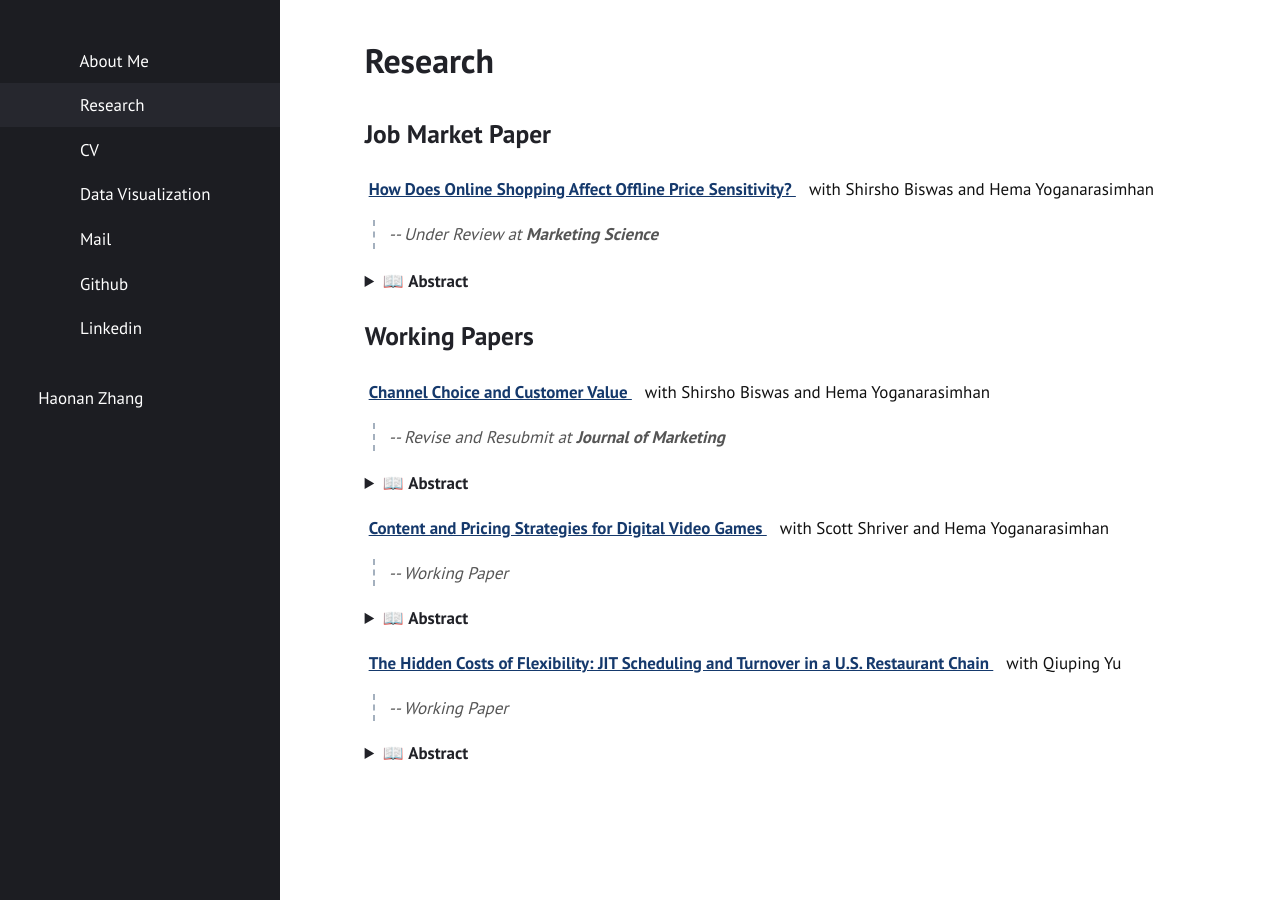
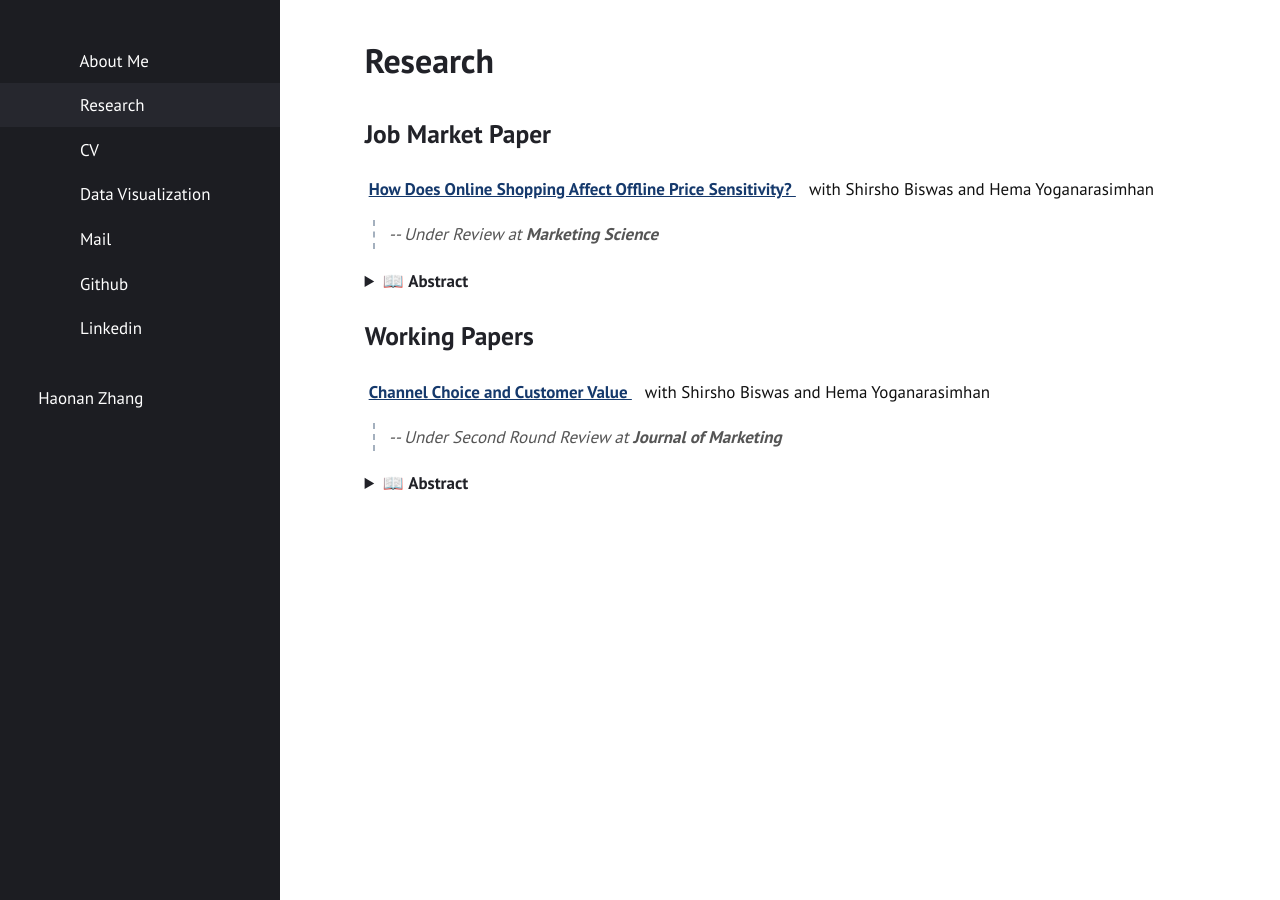
Before and after one commit to haonanzhang-vv/haonanzhang-vv.github.io, a Jekyll site: the page built from PubList.md, in a window 1280 px wide. Built offline with Jekyll 4.4.1, drawn with Linux system fonts in a browser that asks for light colours; some of the changed text lies outside the part shown.

Commit message:
Update PubList.md

```diff
--- a/PubList.md
+++ b/PubList.md
@@ -74,12 +74,28 @@
 <br>
 
 <div class="paper-status">
-  -- Revise and Resubmit at <strong>Journal of Marketing</strong>
+  -- Under Second Round Review at <strong>Journal of Marketing</strong>
 </div>
 
 <details>
   <summary> 📖 <strong>Abstract</strong></summary>
-We investigate how the adoption of a retailer's digital shopping channels (e-commerce website and/or mobile app) affects the purchase behaviors of consumers who had previously only shopped at the retailer's physical stores. We consider two types of adopters – (a) those who adopted online shopping due to the environmental shock of COVID-19 (<em>covid adopters</em>), and (b) those who adopted online shopping of their own volition without any external stimulus, pre-COVID-19 (<em>organic adopters</em>). We find that both groups of online shopping adopters increase their total spend post-online adoption, and the magnitude of this increase in spend is similar for both groups. However, we uncover significant differences in how the two groups use the online and offline channels post-online-adoption. While both groups slowly shift more of their purchases to online channels, <em>covid adopters</em> do so at a significantly slower rate. These differences in channel share lead to significant differences in the profitability of the two groups, with <em>covid adopters</em> being more profitable than <em>organic adopters</em>. Our findings highlight the need for managers to consider the different reasons for consumers' selection into the adoption of new channels when forecasting the impact on post-adoption purchase behavior and profitability.
+The rapid growth of digital shopping channels has prompted many traditional
+retailers to invest in e-commerce websites and mobile apps. While prior literature
+shows that multichannel customers tend to be more valuable, it overlooks how the
+reason for adopting a new channel may shape post-adoption behavior. Using transactionlevel data from a major Brazilian pet supplies retailer, we examine how adoption of
+online shopping—by previously offline-only customers—affects post-adoption spend,
+profitability, and channel usage. We study four distinct adoption pathways: organic
+adoption, adoption due to the COVID-19 pandemic, Black Friday promotions, and a
+newly launched loyalty program. We find that although all adopter groups increase
+their spending relative to offline-only customers, post-adoption behavior differs based
+on the reason for adoption. (<em>COVID-19 adopters) behave similarly to (<em>organic adopters) in
+terms of spending, but show greater offline stickiness consistent with consumer inertia
+and habit theory, yielding higher profits due to higher offline margins. In contrast,
+(<em>promotion-driven adopters) spend less post-adoption due to forward buying and exhibit
+lower profitability. Our findings caution against treating all multichannel customers as
+equal and highlight the importance of incorporating behavioral theories into forecasting
+and targeting strategies. Firms should account for adoption motives when evaluating
+channel and promotional investments.
 </details>
 
 <span class="paper-title">
```
